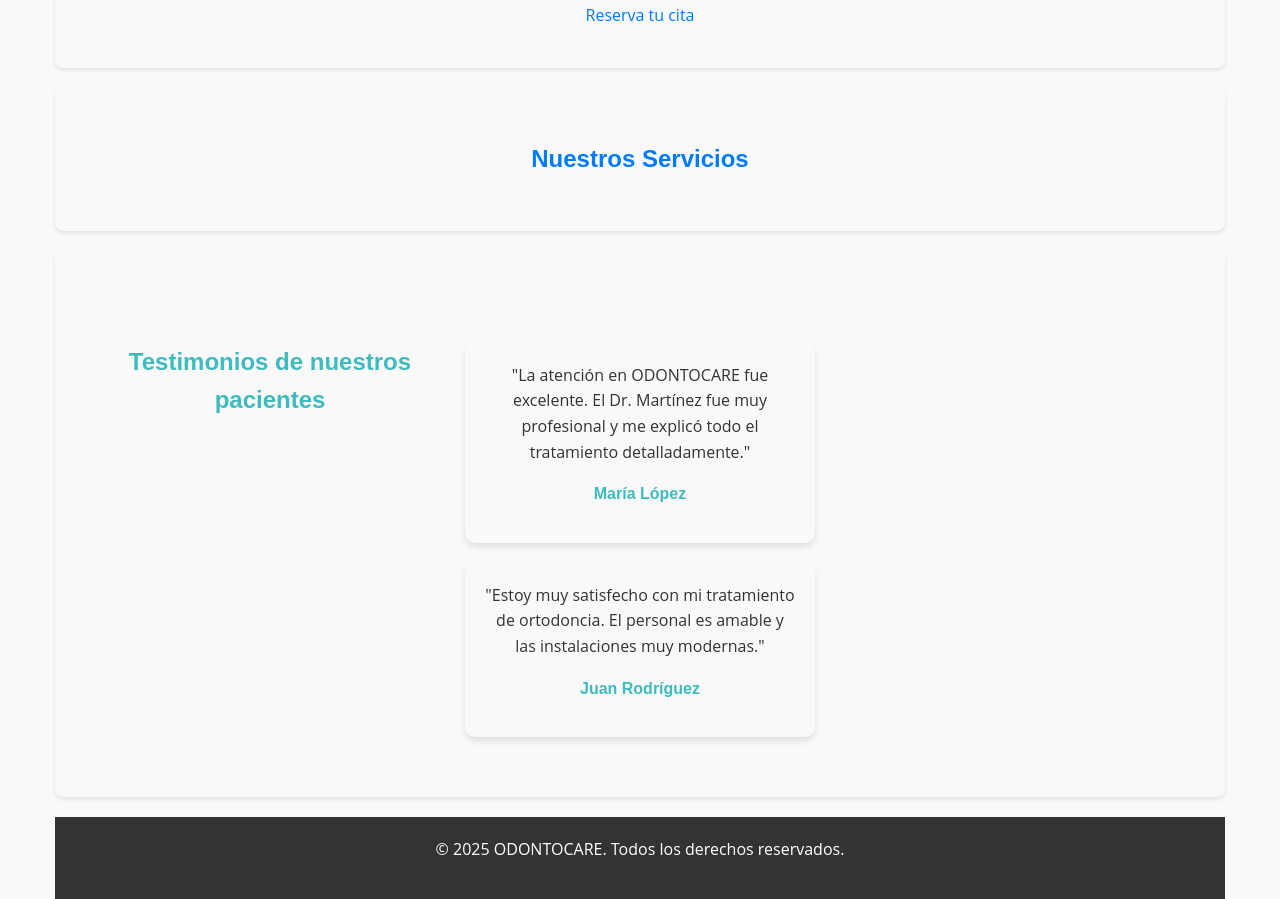
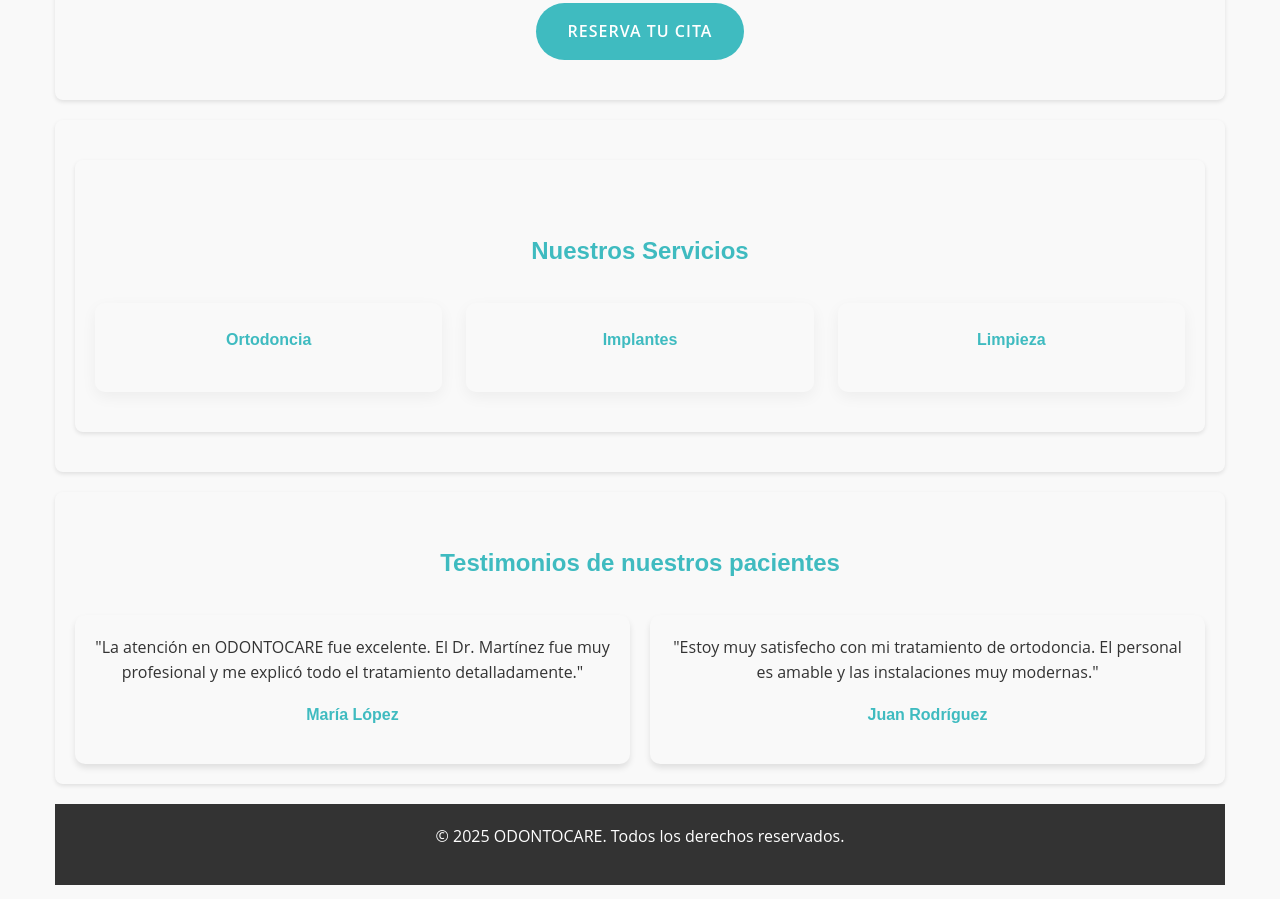
Before and after one commit to Dan7077/Odontocare, a plain HTML site: page index.html in a window 1280 px wide. Shown: the part 314-1213 px from the top of the page. Drawn offline with Linux system fonts and the light colour scheme; a script that the page names is missing.

Commit message:
Boton para citas y orden de servicios en el index

```diff
--- a/index.html
+++ b/index.html
@@ -26,20 +26,35 @@
         <section class="hero">
             <h1>Bienvenido a ODONTOCARE</h1>
             <p>Cuidamos de tu sonrisa con la mejor atención profesional</p>
-            <a href="contacto.html" class="btn">Reserva tu cita</a>
+            <a href="contacto.html" class="btn-cta">Reserva tu cita</a>
         </section>
 
         <section class="servicios-destacados">
-    <h2><a href="servicios.html">Nuestros Servicios</a></h2>
+
+         <section class="hero" >
+              <h2>Nuestros Servicios</h2>
+            <div class="servicios-container">
+                    <div class="servicio">
+                       <h4>Ortodoncia</h4>
+                    </div>
+                    <div class="servicio">
+                        <h4>Implantes</h4>
+                    </div><div class="servicio">
+                       <h4>Limpieza</h4>
+                    </div>
+                </div>
+         </section>
+
+
     <div class="servicios-grid">
         <!-- servicios destacados -->
     </div>
 </section>
 
 
-        <section class="testimonios">
-            <div class="container">
-                <h2>Testimonios de nuestros pacientes</h2>
+        <section >
+            <h2>Testimonios de nuestros pacientes</h2>
+            <div class="">
                 <div class="testimonios-container">
                     <div class="testimonio">
                         <p>"La atención en ODONTOCARE fue excelente. El Dr. Martínez fue muy profesional y me explicó todo el tratamiento detalladamente."</p>
```
Also changed, not shown: css/styles.css (+2 -14 lines), nosotros.html (+1 -0 lines).
